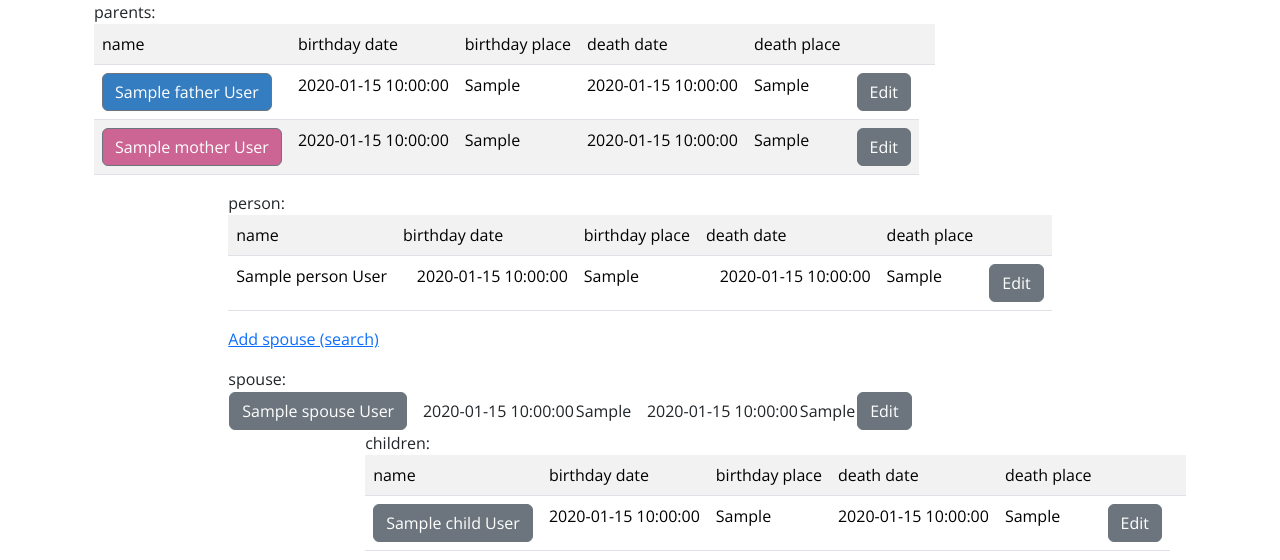
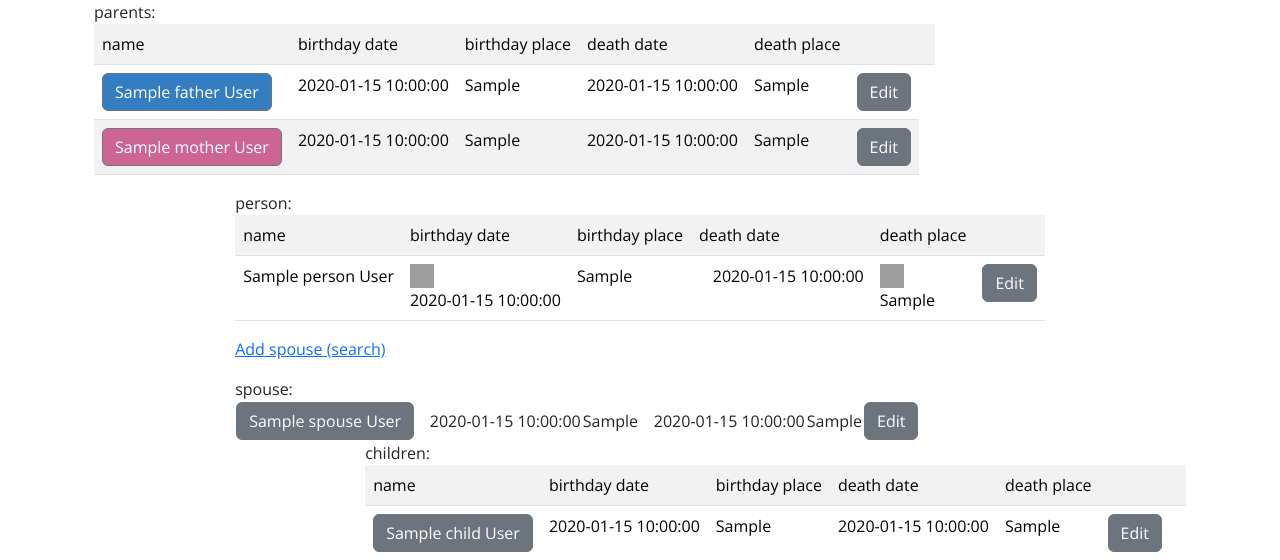
Before and after one commit to andriiguthub/Family-records, a Flask app: template templates/details.html in a window 1280 px wide. Shown: the part 54-614 px from the top of the page. Run offline with Flask 3, Linux system fonts and the light colour scheme; the template is opened without the code that fills it: most values are stand-ins (such as "Sample title", 1, 10 or a date in 2020); grey boxes are pictures that could not be loaded.

Commit message:
Update details.html

```diff
--- a/templates/details.html
+++ b/templates/details.html
@@ -79,10 +79,10 @@ Details
                 <tr>
                     <td class="{% if person_data.sex == 'male' %}man{% endif %}{% if person_data.sex == 'female' %}woman{% endif %}">{{ person_data.name }} {{ person_data.lastname }}</td>
                     <!-- <td>{{ person_data.sex }}</td> -->
-                    <td>&#xF6E0;&nbsp;{{ person_data.birth_date }}</td>
+                    <td><div class="born"></div>{{ person_data.birth_date }}</td>
                     <td>{{ person_data.birth_place }}</td>
                     <td>&#xF3CD;&nbsp;{{ person_data.death_date }}</td>
-                    <td>{{ person_data.death_place }}</td>
+                    <td><div class="dead"></div>{{ person_data.death_place }}</td>
                     <td><a class="btn btn-secondary" href="/edit?person_id={{person_data.id}}">Edit</a></td>
                 </tr>
             </table>
```
